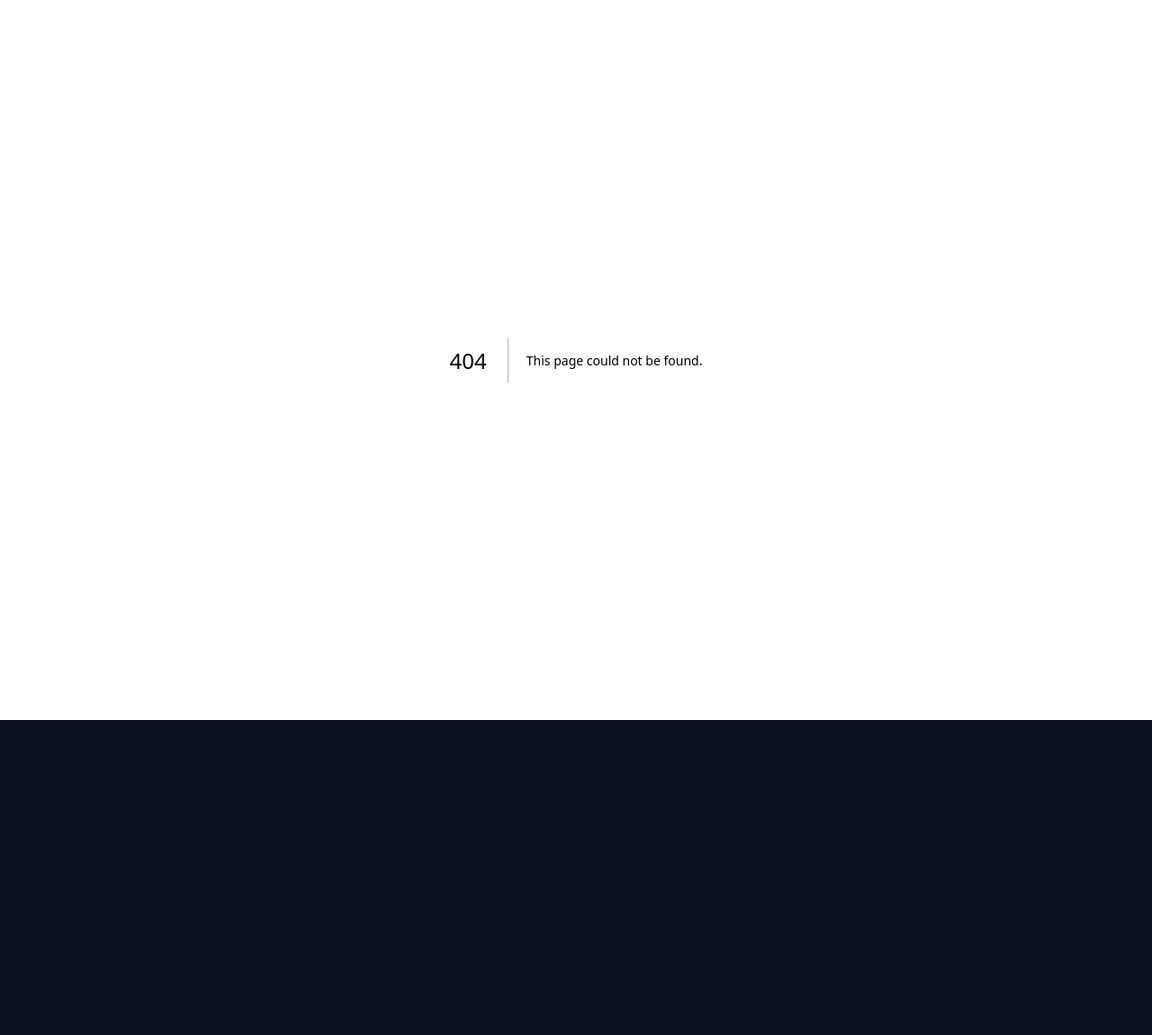
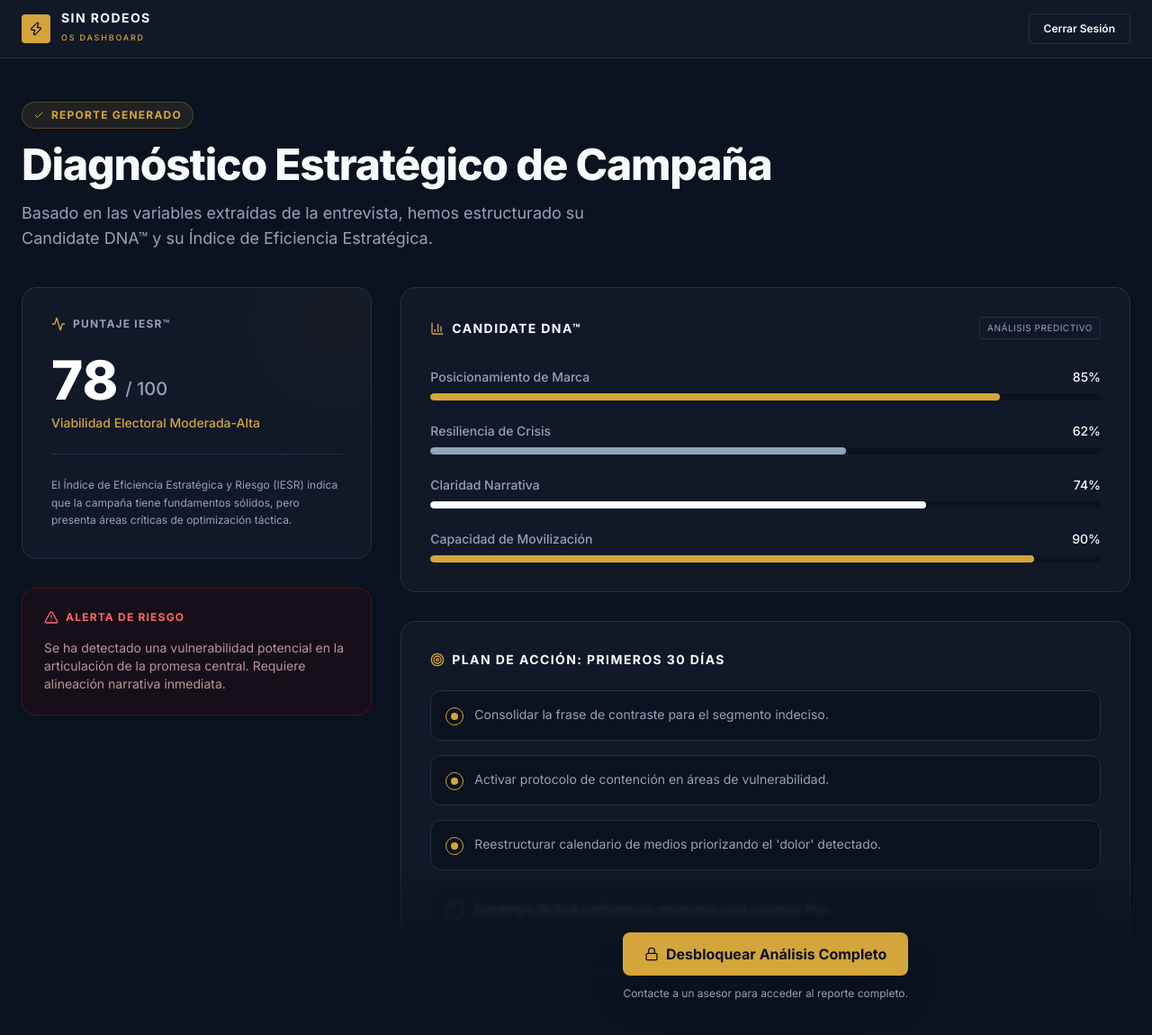
Before and after one commit to JOSEIA13/SinRodeosAI, a Next.js app: page /diagnostico/resultado in a window 1280 px wide. Before the commit this address had no page. Shown: the top 1150 px of the page at 90% size. Before the commit the page ends 800 px from the top, so only its background shows below. Built offline with nearby package versions, Linux system fonts and the light colour scheme.

Commit message:
fix: forzar actualizacion de cache en vercel

```diff
--- /dev/null
+++ b/app/diagnostico/resultado/page.tsx
@@ -0,0 +1,173 @@
+'use client';
+
+import React from 'react';
+import { motion } from 'framer-motion';
+import { Activity, Target, Check, Lock, BarChart3, AlertTriangle, Zap } from 'lucide-react';
+import Link from 'next/link';
+
+export default function ResultadoPage() {
+  const fadeUp = {
+    hidden: { opacity: 0, y: 20 },
+    visible: { opacity: 1, y: 0, transition: { duration: 0.6 } }
+  };
+
+  const stagger = {
+    visible: { transition: { staggerChildren: 0.15 } }
+  };
+
+  return (
+    <div className="min-h-screen bg-[#0B1220] text-[#F8FAFC] pb-24">
+      {/* Header Ejecutivo */}
+      <div className="bg-[#111827] border-b border-[#233044] sticky top-0 z-20">
+        <div className="max-w-7xl mx-auto px-6 h-16 flex items-center justify-between">
+          <div className="flex items-center gap-3">
+            <div className="w-8 h-8 rounded bg-[#D4A53A] flex items-center justify-center">
+              <Zap className="w-4 h-4 text-[#0B1220]" />
+            </div>
+            <div>
+              <span className="font-bold tracking-widest uppercase text-sm block leading-none">Sin Rodeos</span>
+              <span className="text-[9px] tracking-[0.2em] uppercase text-[#D4A53A] font-medium">OS Dashboard</span>
+            </div>
+          </div>
+          <Link href="/" className="text-xs font-semibold px-4 py-2 rounded border border-[#233044] hover:bg-[#233044] transition-colors">
+            Cerrar Sesión
+          </Link>
+        </div>
+      </div>
+
+      <main className="max-w-7xl mx-auto px-6 pt-12">
+
+        {/* Encabezado del Reporte */}
+        <motion.div initial="hidden" animate="visible" variants={stagger} className="mb-10">
+          <motion.div variants={fadeUp} className="inline-flex items-center gap-2 px-3 py-1.5 rounded-full bg-[#D4A53A]/10 border border-[#D4A53A]/30 text-[#D4A53A] text-xs font-bold tracking-widest uppercase mb-4">
+            <Check className="w-3 h-3" /> Reporte Generado
+          </motion.div>
+          <motion.h1 variants={fadeUp} className="text-3xl md:text-5xl font-extrabold tracking-tight mb-4">
+            Diagnóstico Estratégico de Campaña
+          </motion.h1>
+          <motion.p variants={fadeUp} className="text-[#94A3B8] max-w-2xl text-lg">
+            Basado en las variables extraídas de la entrevista, hemos estructurado su Candidate DNA™ y su Índice de Eficiencia Estratégica.
+          </motion.p>
+        </motion.div>
+
+        <div className="grid grid-cols-1 lg:grid-cols-3 gap-8">
+
+          {/* Columna Izquierda: IESR y Riesgo */}
+          <motion.div initial={{ opacity: 0, x: -20 }} animate={{ opacity: 1, x: 0 }} transition={{ delay: 0.3 }} className="space-y-8">
+
+            {/* KPI Principal */}
+            <div className="bg-[#111827] border border-[#233044] p-8 rounded-2xl relative overflow-hidden">
+              <div className="absolute -right-10 -top-10 w-40 h-40 bg-[#D4A53A] opacity-5 blur-3xl rounded-full"></div>
+              <h3 className="text-xs font-bold uppercase tracking-widest text-[#94A3B8] flex items-center gap-2 mb-6">
+                <Activity className="w-4 h-4 text-[#D4A53A]" /> Puntaje IESR™
+              </h3>
+
+              <div className="flex items-end gap-2 mb-2">
+                <span className="text-6xl font-extrabold text-white">78</span>
+                <span className="text-xl text-[#94A3B8] font-medium mb-1.5">/ 100</span>
+              </div>
+              <p className="text-sm text-[#D4A53A] font-medium">Viabilidad Electoral Moderada-Alta</p>
+
+              <div className="mt-6 pt-6 border-t border-[#233044]">
+                <p className="text-xs text-[#94A3B8] leading-relaxed">
+                  El Índice de Eficiencia Estratégica y Riesgo (IESR) indica que la campaña tiene fundamentos sólidos, pero presenta áreas críticas de optimización táctica.
+                </p>
+              </div>
+            </div>
+
+            {/* Alerta de Riesgo */}
+            <div className="bg-red-950/20 border border-red-900/50 p-6 rounded-2xl">
+              <h3 className="text-xs font-bold uppercase tracking-widest text-red-400 flex items-center gap-2 mb-4">
+                <AlertTriangle className="w-4 h-4" /> Alerta de Riesgo
+              </h3>
+              <p className="text-sm text-red-200/70">
+                Se ha detectado una vulnerabilidad potencial en la articulación de la promesa central. Requiere alineación narrativa inmediata.
+              </p>
+            </div>
+          </motion.div>
+
+          {/* Columna Central y Derecha: DNA y Plan de Acción */}
+          <div className="lg:col-span-2 space-y-8">
+
+            {/* Candidate DNA */}
+            <motion.div initial={{ opacity: 0, y: 20 }} animate={{ opacity: 1, y: 0 }} transition={{ delay: 0.4 }} className="bg-[#111827] border border-[#233044] p-8 rounded-2xl">
+              <div className="flex justify-between items-center mb-8">
+                <h3 className="text-sm font-bold uppercase tracking-widest flex items-center gap-2">
+                  <BarChart3 className="w-4 h-4 text-[#D4A53A]" /> Candidate DNA™
+                </h3>
+                <span className="text-[10px] uppercase tracking-wider text-[#94A3B8] border border-[#233044] px-2 py-1 rounded">Análisis Predictivo</span>
+              </div>
+
+              <div className="space-y-6">
+                {[
+                  { label: "Posicionamiento de Marca", score: 85, color: "#D4A53A" },
+                  { label: "Resiliencia de Crisis", score: 62, color: "#94A3B8" },
+                  { label: "Claridad Narrativa", score: 74, color: "#F8FAFC" },
+                  { label: "Capacidad de Movilización", score: 90, color: "#D4A53A" }
+                ].map((item, idx) => (
+                  <div key={idx} className="space-y-2">
+                    <div className="flex justify-between text-sm font-medium">
+                      <span className="text-[#94A3B8]">{item.label}</span>
+                      <span>{item.score}%</span>
+                    </div>
+                    <div className="w-full bg-[#0B1220] h-2 rounded-full overflow-hidden">
+                      <motion.div
+                        initial={{ width: 0 }}
+                        animate={{ width: `${item.score}%` }}
+                        transition={{ duration: 1.5, delay: 0.5 + (idx * 0.2), ease: "easeOut" }}
+                        className="h-full rounded-full"
+                        style={{ backgroundColor: item.color }}
+                      />
+                    </div>
+                  </div>
+                ))}
+              </div>
+            </motion.div>
+
+            {/* Plan de Acción y Paywall */}
+            <motion.div initial={{ opacity: 0, y: 20 }} animate={{ opacity: 1, y: 0 }} transition={{ delay: 0.6 }} className="relative">
+
+              <div className="bg-[#111827] border border-[#233044] p-8 rounded-2xl">
+                <h3 className="text-sm font-bold uppercase tracking-widest flex items-center gap-2 mb-6">
+                  <Target className="w-4 h-4 text-[#D4A53A]" /> Plan de Acción: Primeros 30 Días
+                </h3>
+
+                <div className="space-y-4">
+                  {[
+                    "Consolidar la frase de contraste para el segmento indeciso.",
+                    "Activar protocolo de contención en áreas de vulnerabilidad.",
+                    "Reestructurar calendario de medios priorizando el 'dolor' detectado."
+                  ].map((task, i) => (
+                    <div key={i} className="flex items-start gap-3 p-4 rounded-xl border border-[#233044] bg-[#0B1220]">
+                      <div className="mt-0.5 w-5 h-5 rounded-full border border-[#D4A53A] flex items-center justify-center shrink-0">
+                        <div className="w-2 h-2 rounded-full bg-[#D4A53A]"></div>
+                      </div>
+                      <p className="text-sm text-[#94A3B8]">{task}</p>
+                    </div>
+                  ))}
+
+                  {/* Tareas bloqueadas */}
+                  {[1, 2].map((_, i) => (
+                    <div key={i} className="flex items-start gap-3 p-4 rounded-xl border border-[#233044] bg-[#0B1220] opacity-40 blur-[2px]">
+                      <div className="mt-0.5 w-5 h-5 rounded-full border border-[#94A3B8] shrink-0"></div>
+                      <p className="text-sm text-[#94A3B8]">Estrategia táctica confidencial reservada para usuarios Pro...</p>
+                    </div>
+                  ))}
+                </div>
+              </div>
+
+              {/* Paywall Overlay */}
+              <div className="absolute bottom-0 left-0 w-full h-48 bg-gradient-to-t from-[#0B1220] via-[#0B1220]/90 to-transparent flex flex-col items-center justify-end pb-8 rounded-b-2xl">
+                <div className="bg-[#D4A53A] text-[#0B1220] px-6 py-3 rounded-lg font-bold flex items-center gap-2 shadow-2xl cursor-pointer hover:bg-[#b88f2f] transition-all">
+                  <Lock className="w-4 h-4" /> Desbloquear Análisis Completo
+                </div>
+                <p className="text-xs text-[#94A3B8] mt-3">Contacte a un asesor para acceder al reporte completo.</p>
+              </div>
+
+            </motion.div>
+          </div>
+        </div>
+      </main>
+    </div>
+  );
+}
```
